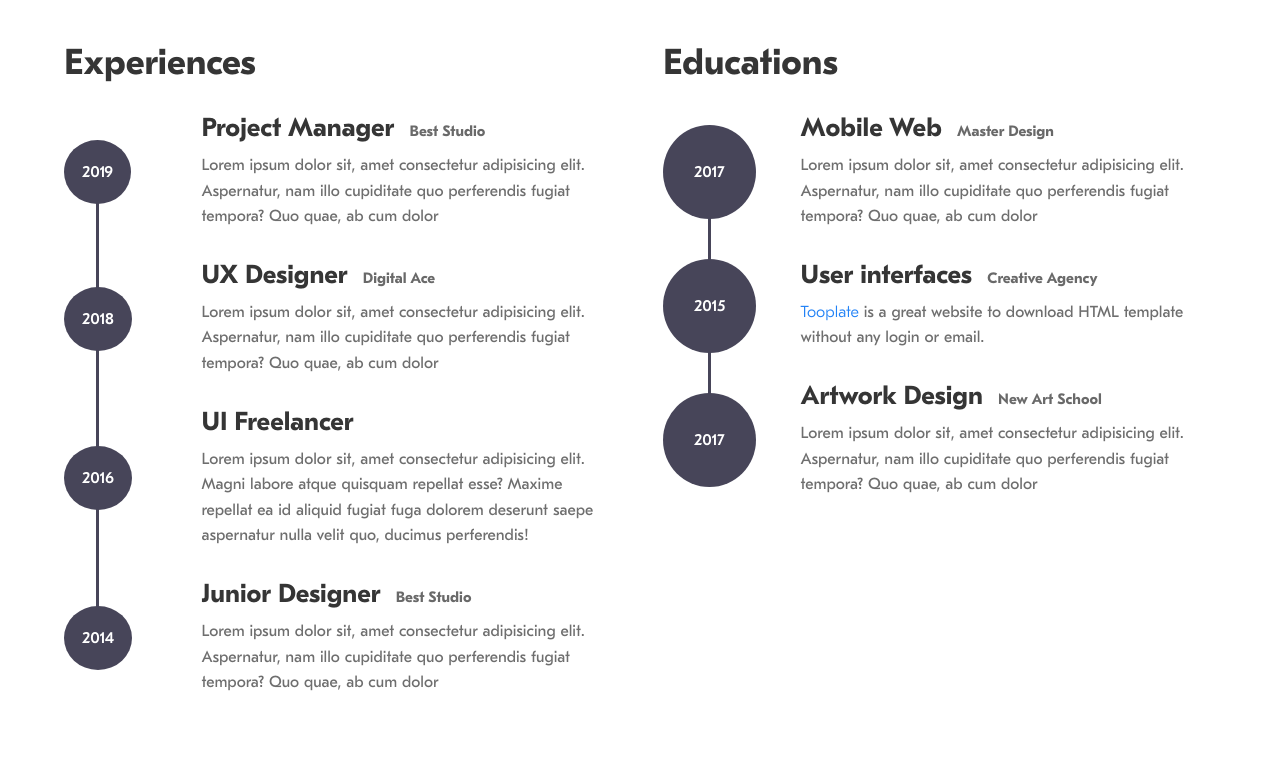
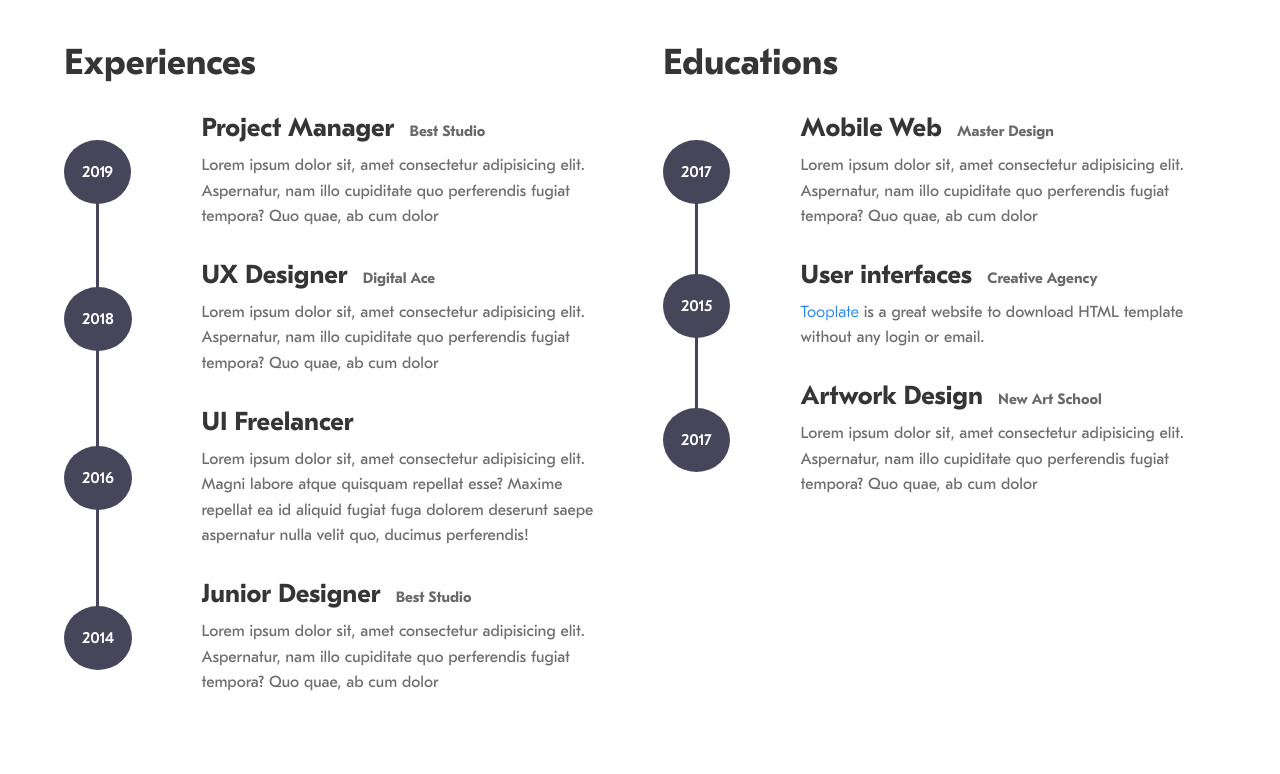
Before and after one commit to Shaheem-hussain/marvel, a plain HTML site: page index.html in a window 1280 px wide. Shown: the part 1360-2134 px from the top of the page. Drawn offline with Linux system fonts and the light colour scheme; files whose address does not match are found by name.

Commit message:
third-commit

```diff
--- a/css/style.css
+++ b/css/style.css
@@ -960,6 +960,12 @@ footer span a:hover {
     #resume div.left div.item div.left-content span {
         padding: 23px 18px;
     }
+    #resume div.right div.item div.left-content span {
+        padding: 23px 18px;
+    }
+    #resume div.right div.item div.left-content span::after {
+        height: 150px;
+    }
     #resume div.left div.item {
         margin-bottom: 30px;
     }
```
